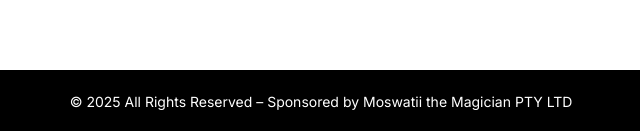
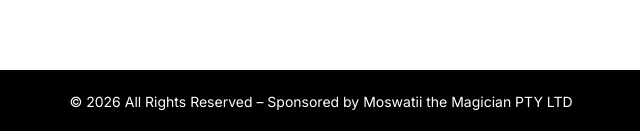
Before and after one commit to MOSWATI/moswatiithemagician, a plain HTML site: page introduction.html in a window 1280 px wide. Shown: the part 1268-1399 px from the top of the page, 319-959 px from the left. Drawn offline with nearby package versions, Linux system fonts and the light colour scheme.

Commit message:
Update introduction.html

```diff
--- a/introduction.html
+++ b/introduction.html
@@ -180,7 +180,7 @@
   <!-- FOOTER -->
   <footer class="bg-black text-white">
     <div class="max-w-6xl mx-auto px-4 h-16 flex items-center justify-center text-sm">
-      © 2025 All Rights Reserved – Sponsored by Moswatii the Magician PTY LTD
+      © 2026 All Rights Reserved – Sponsored by Moswatii the Magician PTY LTD
     </div>
   </footer>
 
```
